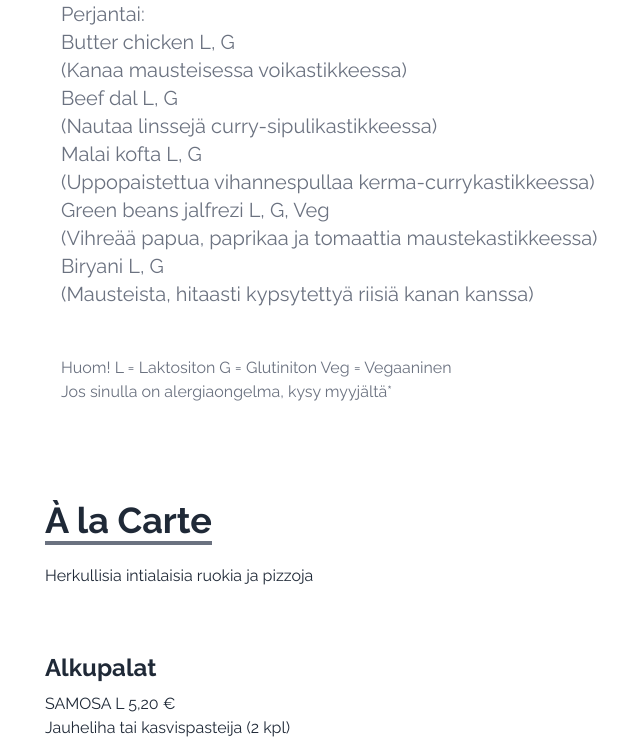
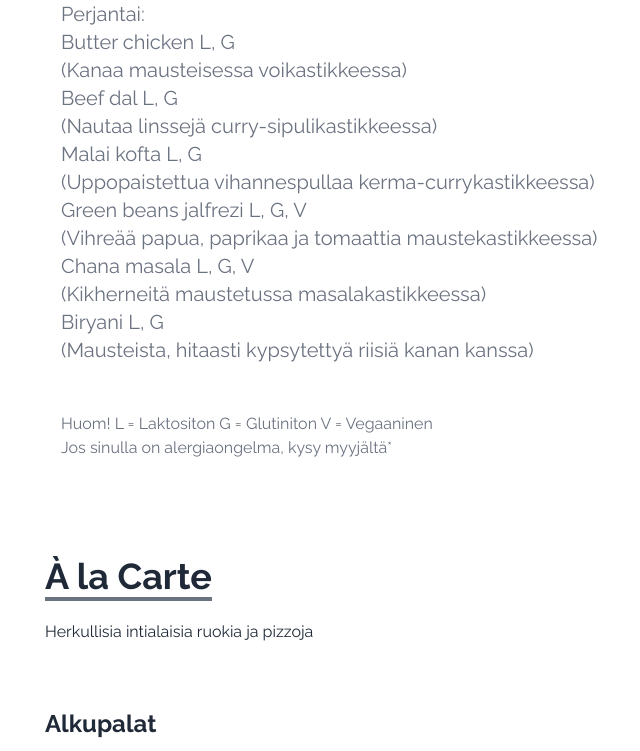
Before and after one commit to sharifmajumdar/taj-mahal, a React (Create React App) app: page / in a window 1280 px wide. Shown: the part 2316-3067 px from the top of the page, without its empty margins (83-723 px from the left). Built offline with nearby package versions, Linux system fonts and the light colour scheme; the HTML template or start-up script is replaced by a standard one.

Commit message:
lounas12

```diff
--- a/src/components/Lounas.js
+++ b/src/components/Lounas.js
@@ -80,12 +80,14 @@ const Lounas = () => {
           (Nautaa linssejä curry-sipulikastikkeessa)<br/>
           Malai kofta L, G <br/>
           (Uppopaistettua vihannespullaa kerma-currykastikkeessa)<br/>
-          Green beans jalfrezi L, G, Veg<br/>
+          Green beans jalfrezi L, G, V<br/>
           (Vihreää papua, paprikaa ja tomaattia maustekastikkeessa) <br/>
+          Chana masala L, G, V<br/>
+          (Kikherneitä maustetussa masalakastikkeessa) <br/>
           Biryani L, G <br/>
           (Mausteista, hitaasti kypsytettyä riisiä kanan kanssa)<br/>
         </p> <br/><br/>
-        <p>Huom! L = Laktositon G = Glutiniton Veg = Vegaaninen</p>
+        <p>Huom! L = Laktositon G = Glutiniton V = Vegaaninen</p>
         <p>Jos sinulla on alergiaongelma, kysy myyjältä*</p>
       </div>
     </div>
```
